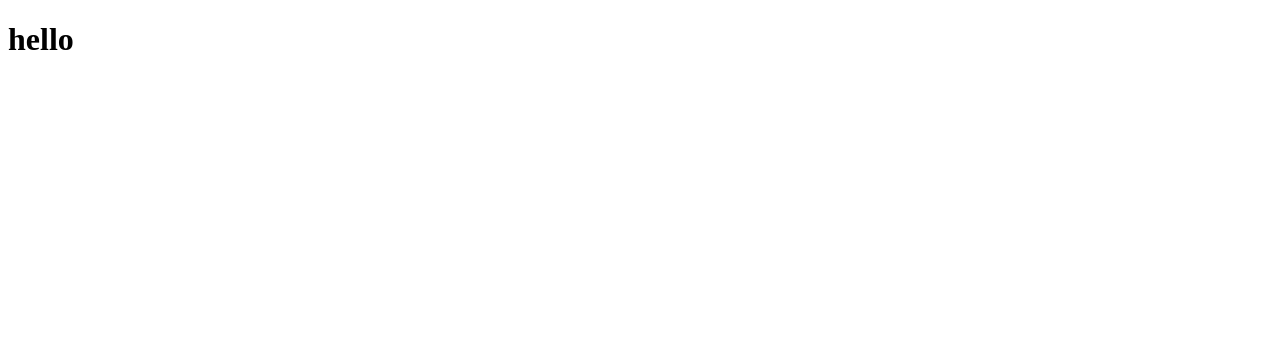
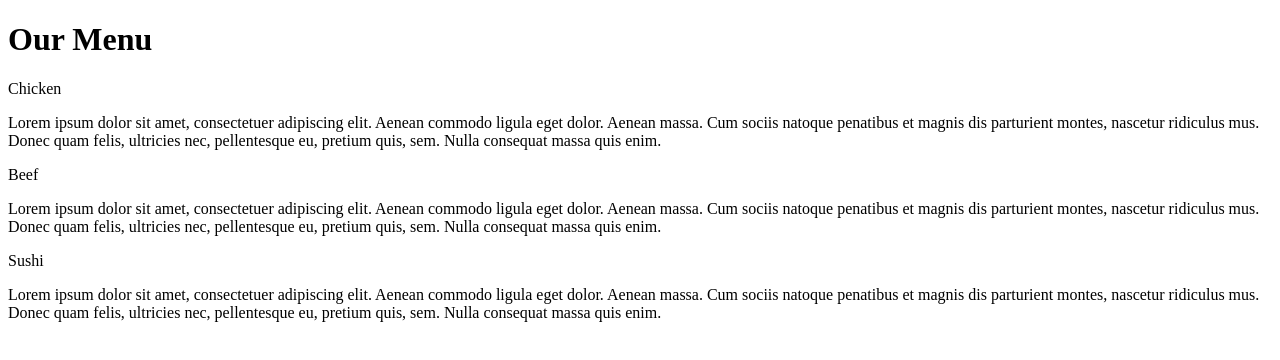
Before and after one commit to Struth-129/Coursera, a plain HTML site: page module2-solution/index.html in a window 1280 px wide. Drawn offline with Linux system fonts and the light colour scheme.

Commit message:
Update index.html

```diff
--- a/module2-solution/index.html
+++ b/module2-solution/index.html
@@ -4,6 +4,29 @@
     <title>Github page</title>
   </head>
   <body>
-    <h1>hello</h1>
+    <h1>Our Menu</h1>
+
+
+
+  <div class="col-lg-4 col-md-6 col-sm-12">
+  	<div class="box">
+  		<p class="content-name name1">Chicken</p>
+  		<p class="content">Lorem ipsum dolor sit amet, consectetuer adipiscing elit. Aenean commodo ligula eget dolor. Aenean massa. Cum sociis natoque penatibus et magnis dis parturient montes, nascetur ridiculus mus. Donec quam felis, ultricies nec, pellentesque eu, pretium quis, sem. Nulla consequat massa quis enim.</p>
+  	</div>
+  </div>
+
+  <div class="col-lg-4 col-md-6 col-sm-12">
+  	<div class="box">
+   		<p class="content-name name2">Beef</p>
+   		<p class="content">Lorem ipsum dolor sit amet, consectetuer adipiscing elit. Aenean commodo ligula eget dolor. Aenean massa. Cum sociis natoque penatibus et magnis dis parturient montes, nascetur ridiculus mus. Donec quam felis, ultricies nec, pellentesque eu, pretium quis, sem. Nulla consequat massa quis enim.</p>
+  	</div>
+  </div>
+
+  <div class="col-lg-4 col-md-12 col-sm-12">
+  	<div class="box">
+  		<p class="content-name name3">Sushi</p>
+  		<p class="content">Lorem ipsum dolor sit amet, consectetuer adipiscing elit. Aenean commodo ligula eget dolor. Aenean massa. Cum sociis natoque penatibus et magnis dis parturient montes, nascetur ridiculus mus. Donec quam felis, ultricies nec, pellentesque eu, pretium quis, sem. Nulla consequat massa quis enim.</p>
+  	</div>
+  </div>
   </body>
 </html>
```
